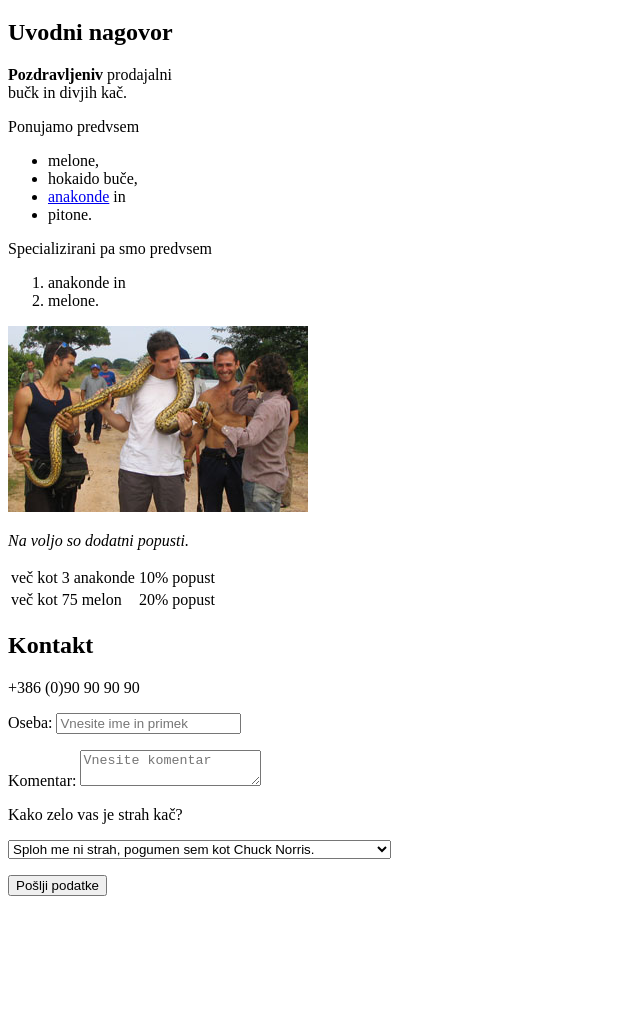
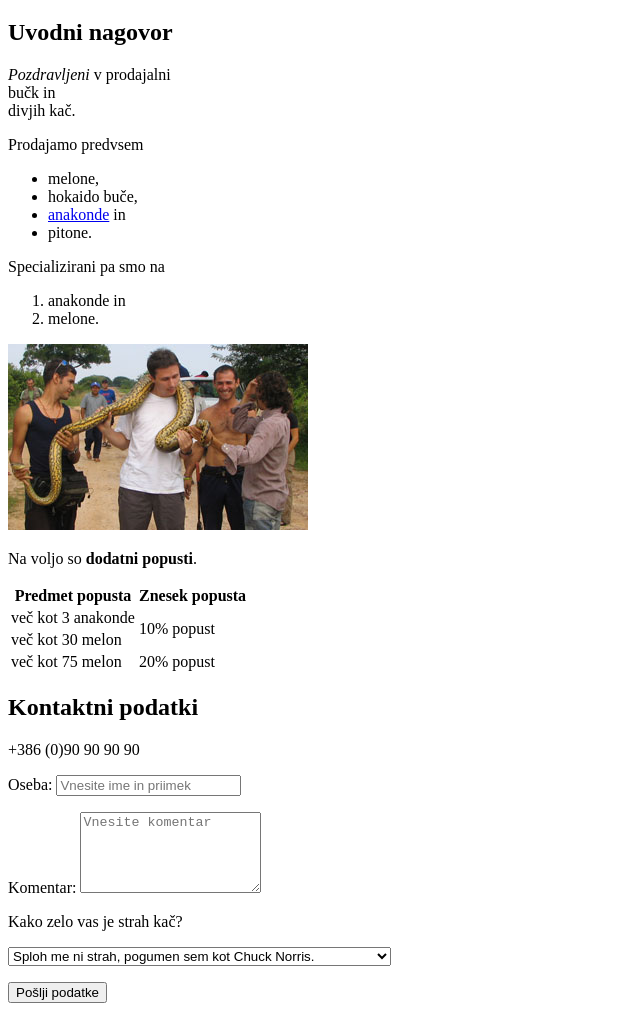
Before and after one commit to Speedytheprogramer/OIS-priprave, a plain HTML site: page index.html in a window 1280 px wide. Shown: the part 61-1080 px from the top of the page, without its empty margins (0-640 px from the left). Before the commit the page ends 973 px from the top, so only its background shows below. Drawn offline with Linux system fonts and the light colour scheme.

Commit message:
finished html for p2_v3

```diff
--- a/index.html
+++ b/index.html
@@ -2,47 +2,86 @@
 <html>
 <head>
     <title>Prodajalna dobrot</title>
+    <meta charset="utf-8" />
+    <meta
+            name="description"
+            content="Najboljša trgovina eksotičnih stvari v Sloveniji"
+    />
 </head>
 <body>
 <h1>Spletna trgovina</h1>
 <h2>Uvodni nagovor</h2>
-<p><strong>Pozdravljeniv</strong> prodajalni<br/> bučk in divjih kač.</p>
-<p>Ponujamo predvsem</p>
+<p>
+    <em>Pozdravljeni</em> v prodajalni<br />
+    bučk in<br />
+    divjih kač.
+</p>
+<p>Prodajamo predvsem</p>
 <ul>
     <li>melone,</li>
     <li>hokaido buče,</li>
     <li><a href="https://en.wikipedia.org/wiki/Anaconda">anakonde</a> in</li>
     <li>pitone.</li>
 </ul>
-<p>Specializirani pa smo predvsem</p>
+<p>Specializirani pa smo na</p>
 <ol>
     <li>anakonde in</li>
     <li>melone.</li>
 </ol>
-<img src="img/anakonda.jpg" alt="Lovljenje anakonde">
-<p><em>Na voljo so dodatni popusti.</em></p>
+<img src="img/anakonda.jpg" alt="Lovljenje anakonde" />
+<p>Na voljo so <strong>dodatni popusti</strong>.</p>
 <table>
     <tr>
+        <th>Predmet popusta</th>
+        <th>Znesek popusta</th>
+    </tr>
+    <tr>
         <td>več kot 3 anakonde</td>
-        <td>10% popust</td>
+        <td rowspan="2">10% popust</td>
+    </tr>
+    <tr>
+        <td>več kot 30 melon</td>
     </tr>
     <tr>
         <td>več kot 75 melon</td>
         <td>20% popust</td>
     </tr>
 </table>
-<h2>Kontakt</h2>
+<div id="kontakt">
+    <h2>Kontaktni podatki</h2>
     <p>+386 (0)90 90 90 90</p>
     <form action="/posredujSporocilo" method="post">
-    <p>Oseba: <input type="text" name="oseba" placeholder="Vnesite ime in primek"></p>
-    <p>Komentar: <textarea name="komentar" rows="2" cols="20" placeholder="Vnesite komentar"></textarea> </p>
+        <p>
+            Oseba:
+            <input
+                    type="text"
+                    name="oseba"
+                    placeholder="Vnesite ime in priimek"
+            />
+        </p>
+        <p>
+            Komentar:
+            <textarea
+                    name="komentar"
+                    rows="5"
+                    cols="20"
+                    placeholder="Vnesite komentar"
+            ></textarea>
+        </p>
         <p>Kako zelo vas je strah kač?</p>
         <select name="strah">
-        <option value="-1">Sploh me ni strah, pogumen sem kot Chuck Norris.</option>
-        <option value="1">Malo se mi zašibijo kolena ob pogledu na kačo.</option>
-        <option value="2">Čisto zmrznem in prestrašeno gledam kači neposredno v oči.</option>
+            <option value="-1">
+                Sploh me ni strah, pogumen sem kot Chuck Norris.
+            </option>
+            <option value="1">
+                Malo se mi zašibijo kolena ob pogledu na kačo.
+            </option>
+            <option value="2">
+                Čisto zmrznem in prestrašeno gledam kači neposredno v oči.
+            </option>
         </select>
-    <p><input type="submit" value="Pošlji podatke"></p>
+        <p><input type="submit" value="Pošlji podatke" /></p>
     </form>
+</div>
 </body>
 </html>
```
Lines whose indentation alone changed are shown as unchanged.
